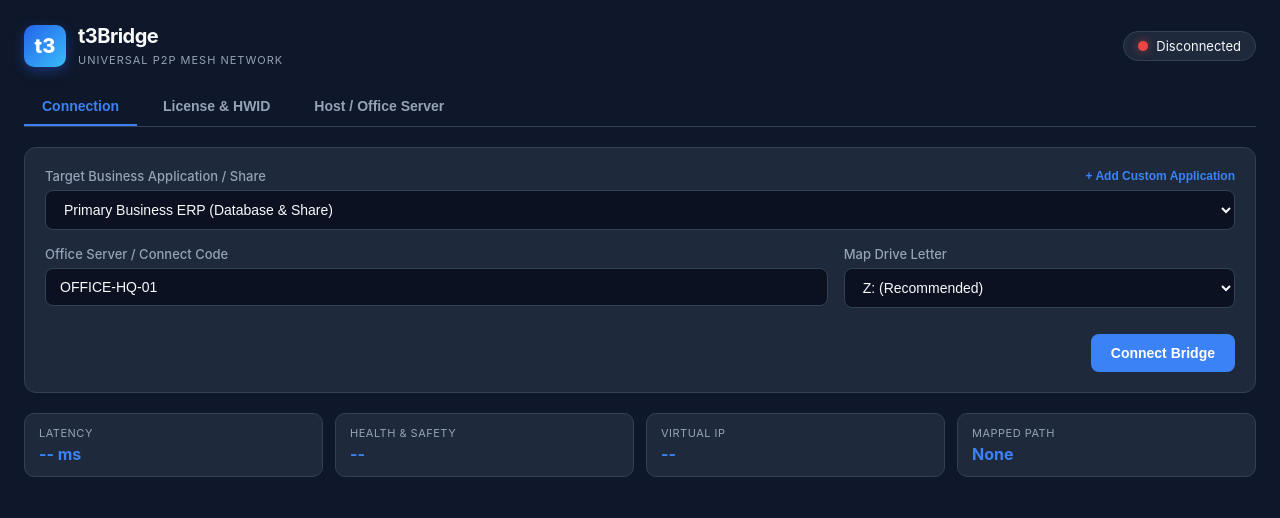
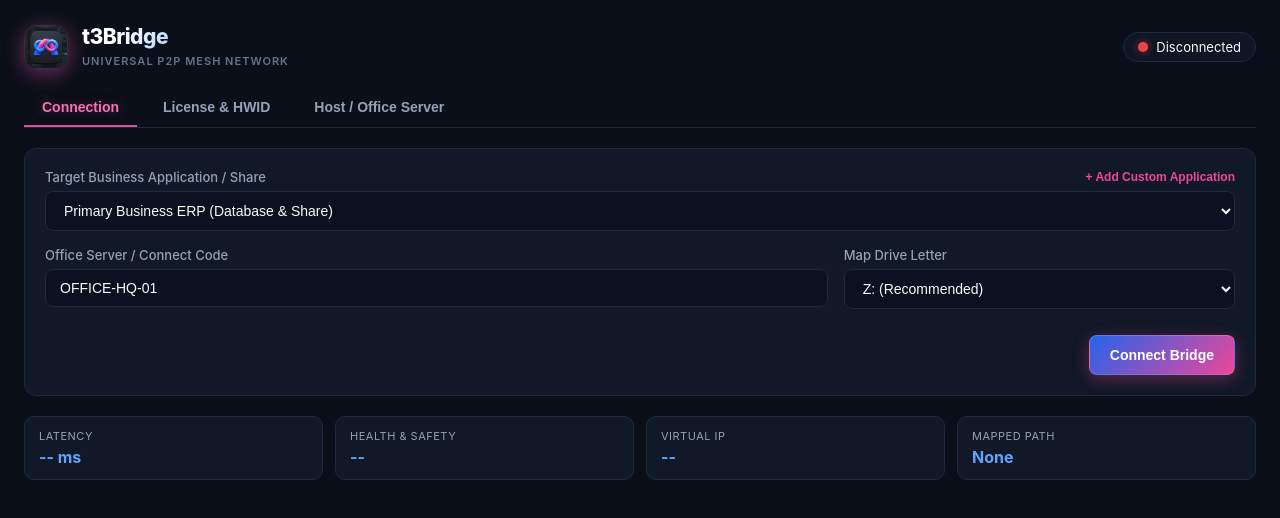
Before and after one commit to wintararaj-cmd/t3bridge, a plain HTML site: page ui/index.html in a window 1280 px wide. Drawn offline with Linux system fonts and the light colour scheme.

Commit message:
feat(branding): integrate Variation 3 Infinity Arch logo, sapphire-rose UI theme, and Win32 single-instance guard

```diff
--- a/ui/index.html
+++ b/ui/index.html
@@ -11,7 +11,7 @@
     <!-- Header -->
     <header class="app-header">
       <div class="logo-group">
-        <div class="logo-icon">t3</div>
+        <img src="logo.png" class="logo-image" alt="t3Bridge Logo" />
         <div class="logo-text">
           <h1>t3Bridge</h1>
           <span>Universal P2P Mesh Network</span>
--- a/ui/style.css
+++ b/ui/style.css
@@ -1,9 +1,13 @@
 :root {
-  --bg-color: #0f172a;
-  --card-bg: #1e293b;
-  --border-color: #334155;
-  --primary-color: #3b82f6;
-  --primary-hover: #2563eb;
+  --bg-color: #0b0f19;
+  --card-bg: #111827;
+  --border-color: #1f293d;
+  --primary-color: #ec4899;
+  --primary-hover: #db2777;
+  --sapphire-blue: #3b82f6;
+  --aurora-rose: #ec4899;
+  --brand-gradient: linear-gradient(135deg, #2563eb 0%, #ec4899 100%);
+  --brand-gradient-hover: linear-gradient(135deg, #1d4ed8 0%, #db2777 100%);
   --danger-color: #ef4444;
   --danger-hover: #dc2626;
   --success-color: #10b981;
@@ -44,34 +48,43 @@ body {
 .logo-group {
   display: flex;
   align-items: center;
-  gap: 12px;
+  gap: 14px;
 }
 
-.logo-icon {
-  width: 42px;
-  height: 42px;
-  background: linear-gradient(135deg, #2563eb, #38bdf8);
-  border-radius: 10px;
-  display: flex;
-  align-items: center;
-  justify-content: center;
-  font-weight: 800;
-  font-size: 20px;
-  color: #fff;
-  box-shadow: 0 4px 12px rgba(37, 99, 235, 0.4);
+.logo-image {
+  width: 44px;
+  height: 44px;
+  border-radius: 12px;
+  object-fit: cover;
+  box-shadow: 0 4px 18px rgba(236, 72, 153, 0.4);
+  border: 1px solid rgba(255, 255, 255, 0.15);
+  animation: logoPulse 4s ease-in-out infinite alternate;
+}
+
+@keyframes logoPulse {
+  0% {
+    box-shadow: 0 4px 16px rgba(37, 99, 235, 0.4);
+  }
+  100% {
+    box-shadow: 0 4px 20px rgba(236, 72, 153, 0.5);
+  }
 }
 
 .logo-text h1 {
-  font-size: 20px;
-  font-weight: 700;
+  font-size: 21px;
+  font-weight: 800;
   letter-spacing: -0.5px;
+  background: linear-gradient(135deg, #ffffff 20%, #93c5fd 60%, #f472b6 100%);
+  -webkit-background-clip: text;
+  -webkit-text-fill-color: transparent;
 }
 
 .logo-text span {
   font-size: 11px;
-  color: var(--text-muted);
+  color: #64748b;
   text-transform: uppercase;
   letter-spacing: 1px;
+  font-weight: 600;
 }
 
 /* Status Badge */
@@ -79,11 +92,12 @@ body {
   display: flex;
   align-items: center;
   gap: 8px;
-  background: var(--card-bg);
+  background: rgba(17, 24, 39, 0.8);
   padding: 6px 14px;
   border-radius: 20px;
   font-size: 13px;
   border: 1px solid var(--border-color);
+  backdrop-filter: blur(8px);
 }
 
 .status-dot {
@@ -119,7 +133,7 @@ body {
   font-weight: 600;
   cursor: pointer;
   border-bottom: 2px solid transparent;
-  transition: all 0.2s ease;
+  transition: all 0.25s ease;
 }
 
 .tab-btn:hover {
@@ -127,8 +141,9 @@ body {
 }
 
 .tab-btn.active {
-  color: var(--primary-color);
-  border-bottom-color: var(--primary-color);
+  color: #f472b6;
+  border-bottom-color: #ec4899;
+  text-shadow: 0 0 12px rgba(236, 72, 153, 0.4);
 }
 
 /* Tab Panes */
@@ -298,12 +313,16 @@ body {
 }
 
 .btn-primary {
-  background-color: var(--primary-color);
+  background: var(--brand-gradient);
   color: #fff;
+  border: 1px solid rgba(255, 255, 255, 0.15);
+  box-shadow: 0 4px 16px rgba(236, 72, 153, 0.35);
 }
 
 .btn-primary:hover {
-  background-color: var(--primary-hover);
+  background: var(--brand-gradient-hover);
+  box-shadow: 0 6px 22px rgba(236, 72, 153, 0.5);
+  transform: translateY(-1px);
 }
 
 .btn-danger {
@@ -316,8 +335,14 @@ body {
 }
 
 .btn-secondary {
-  background-color: var(--border-color);
-  color: #fff;
+  background-color: #1e293b;
+  color: #e2e8f0;
+  border: 1px solid rgba(59, 130, 246, 0.3);
+}
+
+.btn-secondary:hover {
+  background-color: #334155;
+  border-color: #ec4899;
 }
 
 .action-row {
@@ -393,7 +418,7 @@ body {
 .metric-value {
   font-size: 16px;
   font-weight: 700;
-  color: var(--primary-color);
+  color: #60a5fa;
 }
 
 /* License & HWID */
@@ -409,10 +434,10 @@ body {
 }
 
 .hwid-container code {
-  color: #38bdf8;
+  color: #f472b6;
   font-family: monospace;
   font-size: 15px;
-  font-weight: 600;
+  font-weight: 700;
 }
 
 .divider {
```
Also changed, not shown: src-tauri/icons/128x128.png, src-tauri/icons/128x128@2x.png, src-tauri/icons/32x32.png, src-tauri/icons/icon.ico, src-tauri/icons/icon.png, ui/logo.png (added), 1 other file.
